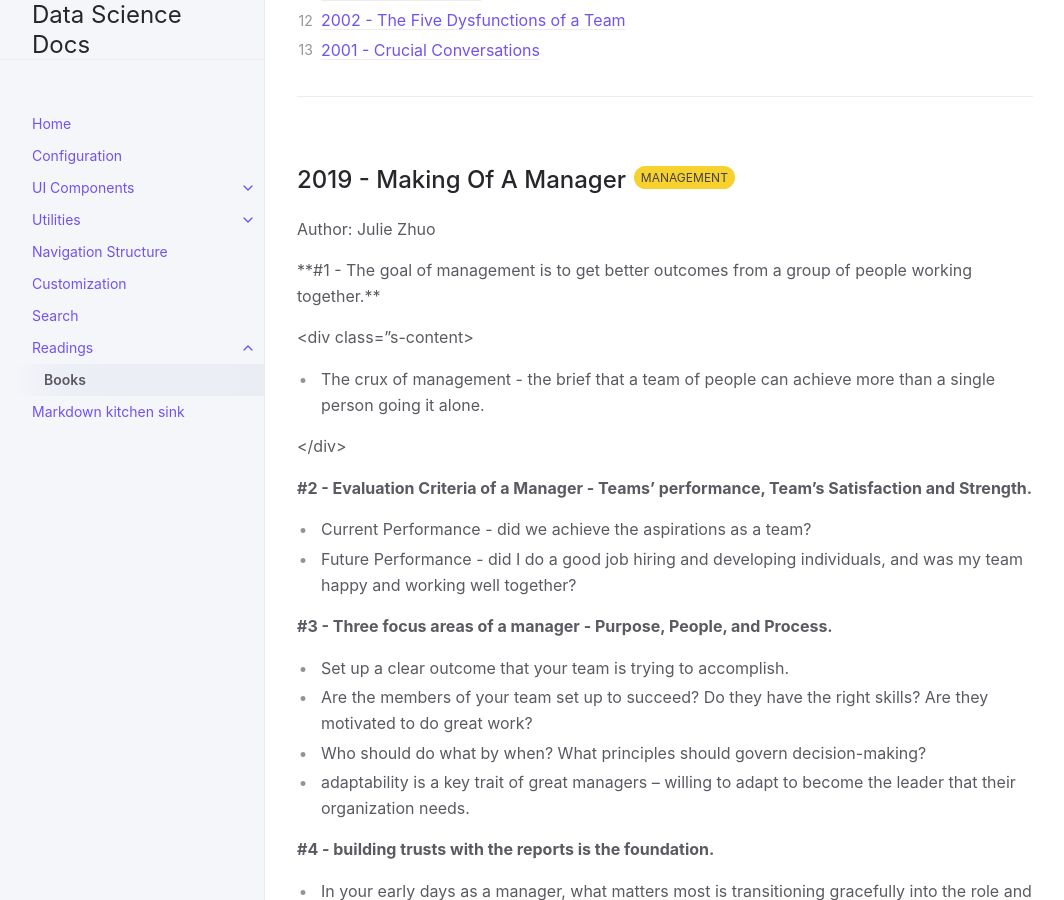
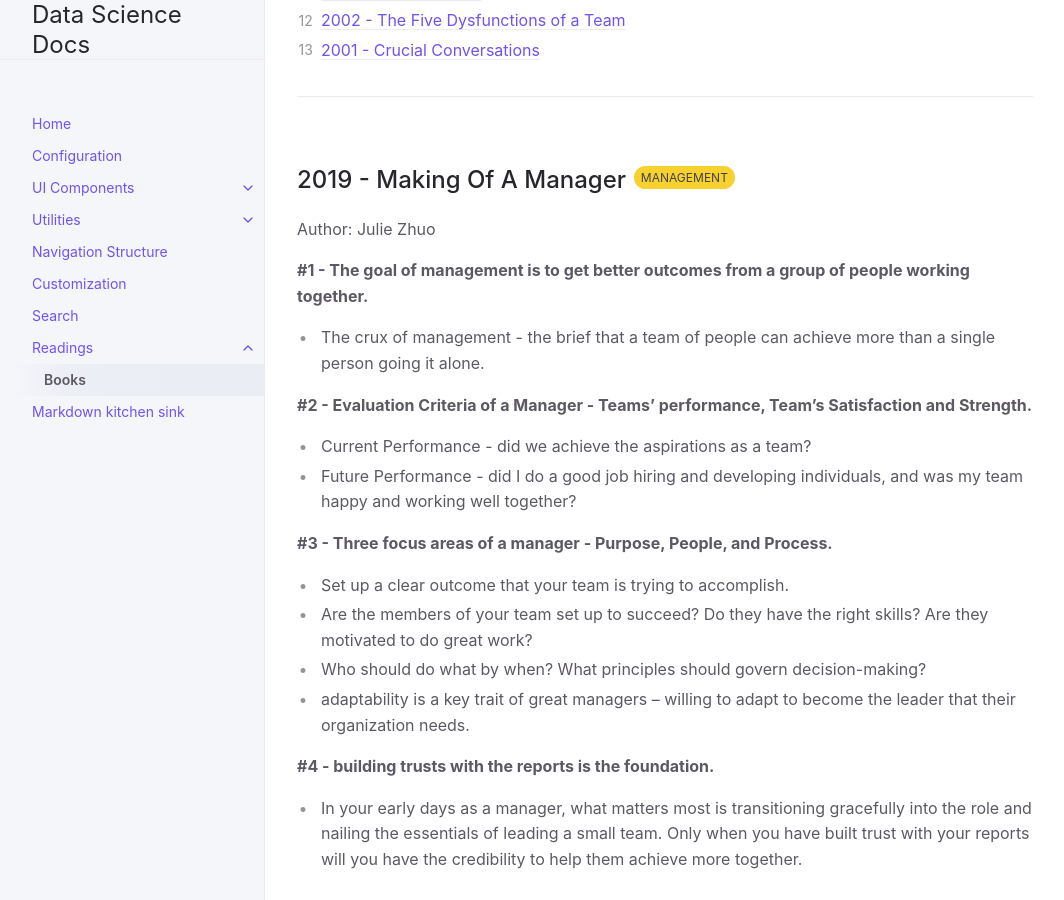
Before and after one commit to thisisjoonlim/dsdocs, a Jekyll site: the page built from docs/readings/books.md, in a window 1280 px wide and 900 px high, scrolled down 508 px. Shown: the whole window, without its empty margins (107-1171 px from the left). Built offline with Jekyll 4.4.1, drawn with Linux system fonts in a browser that asks for light colours.

Commit message:
update the div tag in book.md

```diff
--- a/docs/readings/books.md
+++ b/docs/readings/books.md
@@ -22,17 +22,11 @@ Management
 
 Author: Julie Zhuo
 
-<div class="s-collapsible" tabindex="0">
-
 **#1 - The goal of management is to get better outcomes from a group of people working together.**
-
-</div>
-
-<div class="s-content>
+{: s-collapsible }
 
 - The crux of management - the brief that a team of people can achieve more than a single person going it alone.
-
-</div>
+{: s-content }
 
 **#2 - Evaluation Criteria of a Manager - Teams' performance, Team's Satisfaction and Strength.**
 - Current Performance - did we achieve the aspirations as a team?
```
